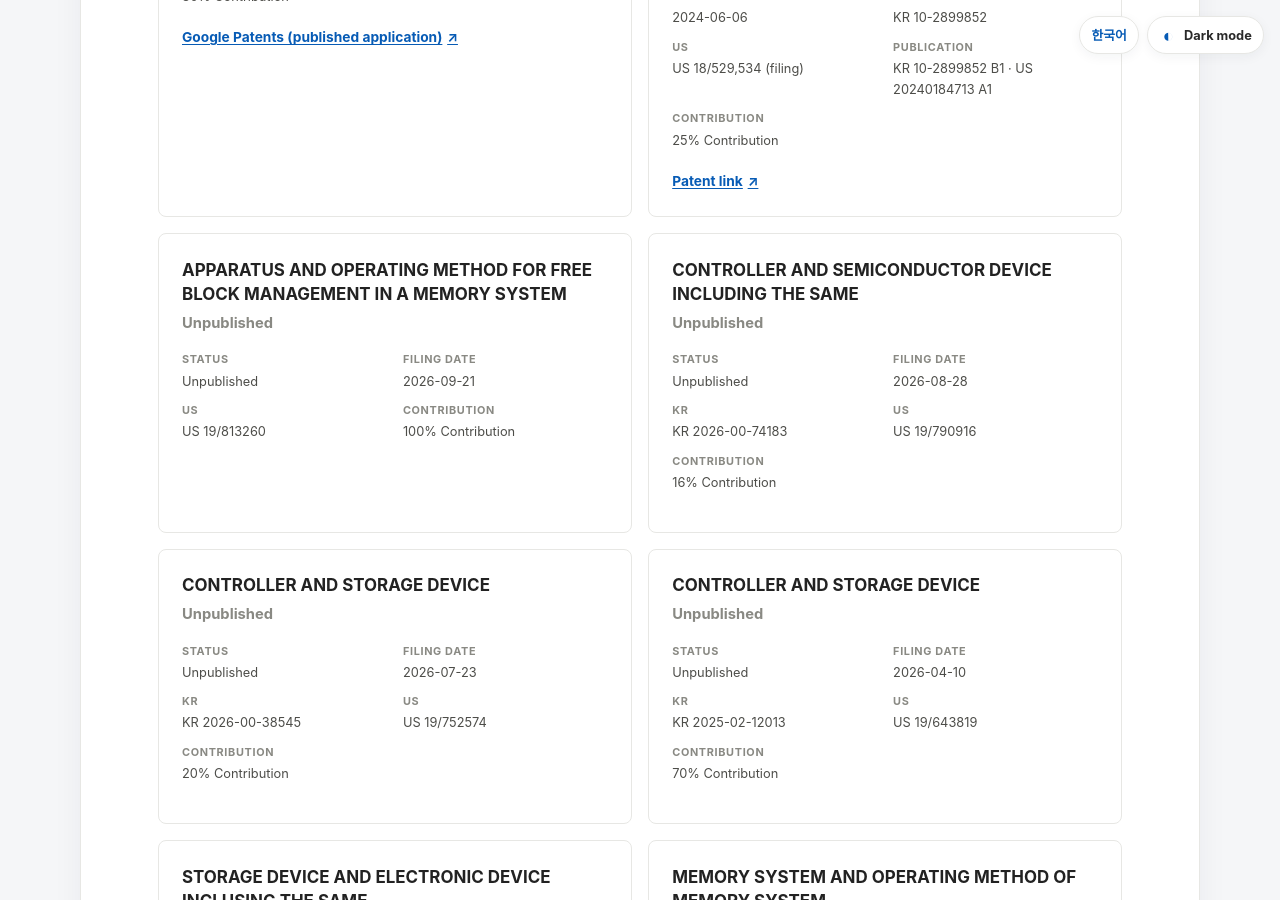
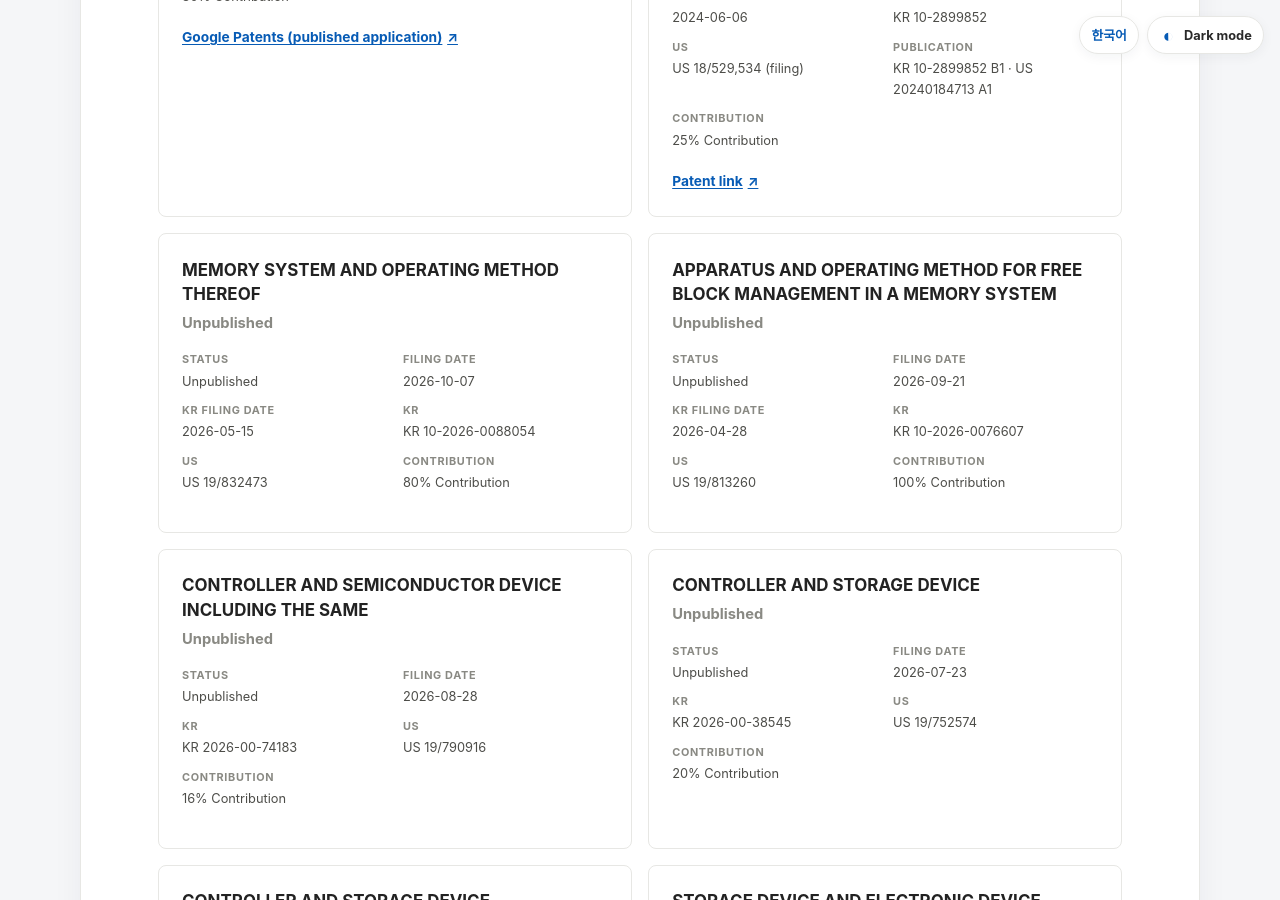
Before and after one commit to dounghun22/dounghun22.github.io, a Jekyll site: the page built from index.md, in a window 1280 px wide and 900 px high, scrolled down 4402 px. Built offline with Jekyll 4.4.1, drawn with Linux system fonts in a browser that asks for light colours.

Commit message:
feat: 메모리 시스템 특허와 한국 출원 정보 추가

```diff
--- a/_data/cv-ko.yml
+++ b/_data/cv-ko.yml
@@ -256,8 +256,19 @@ patents:
     is_public: false
     is_registered: false
     filing_date: "2026-09-21"
+    kr_filing_date: "2026-04-28"
+    kr_number: KR 10-2026-0076607
     us_number: US 19/813260
     contribution: 기여도 100%
+  - title: 메모리 시스템 및 그 동작 방법
+    status: 미공개
+    is_public: false
+    is_registered: false
+    filing_date: "2026-10-07"
+    kr_filing_date: "2026-05-15"
+    kr_number: KR 10-2026-0088054
+    us_number: US 19/832473
+    contribution: 기여도 80%
 
 papers:
   - title: "임의의 일반화된 girth를 갖는 새로운 NB-LDPC 코드 구성 방법"
--- a/_data/cv.yml
+++ b/_data/cv.yml
@@ -256,8 +256,19 @@ patents:
     is_public: false
     is_registered: false
     filing_date: "2026-09-21"
+    kr_filing_date: "2026-04-28"
+    kr_number: KR 10-2026-0076607
     us_number: US 19/813260
     contribution: 100% Contribution
+  - title: MEMORY SYSTEM AND OPERATING METHOD THEREOF
+    status: Unpublished
+    is_public: false
+    is_registered: false
+    filing_date: "2026-10-07"
+    kr_filing_date: "2026-05-15"
+    kr_number: KR 10-2026-0088054
+    us_number: US 19/832473
+    contribution: 80% Contribution
 
 papers:
   - title: "A New NB-LDPC Code Construction Method With Arbitrary Generalized Girth"
--- a/_includes/cv-content.html
+++ b/_includes/cv-content.html
@@ -129,6 +129,7 @@
             <div><dt>{{ t.status }}</dt><dd>{{ patent.status }}</dd></div>
             <div><dt>{% if patent.registration_date %}{{ patent.registration_date_label | default: t.registration_date }}{% else %}{{ t.filing_date }}{% endif %}</dt><dd>{{ patent.registration_date | default: patent.filing_date }}</dd></div>
             {% if patent.publication_date %}<div><dt>{{ t.publication_date }}</dt><dd>{{ patent.publication_date }}</dd></div>{% endif %}
+            {% if patent.kr_filing_date %}<div><dt>KR {{ t.filing_date }}</dt><dd>{{ patent.kr_filing_date }}</dd></div>{% endif %}
             {% if patent.kr_number and patent.kr_number != empty %}<div><dt>KR</dt><dd>{{ patent.kr_number }}</dd></div>{% endif %}
             <div><dt>US</dt><dd>{{ patent.us_number }}</dd></div>
             {% if patent.publication_number %}<div><dt>{{ t.publication }}</dt><dd>{{ patent.publication_number }}</dd></div>{% endif %}
```
Also changed, not shown: doc/site-guide.md (+2 -0 lines).
